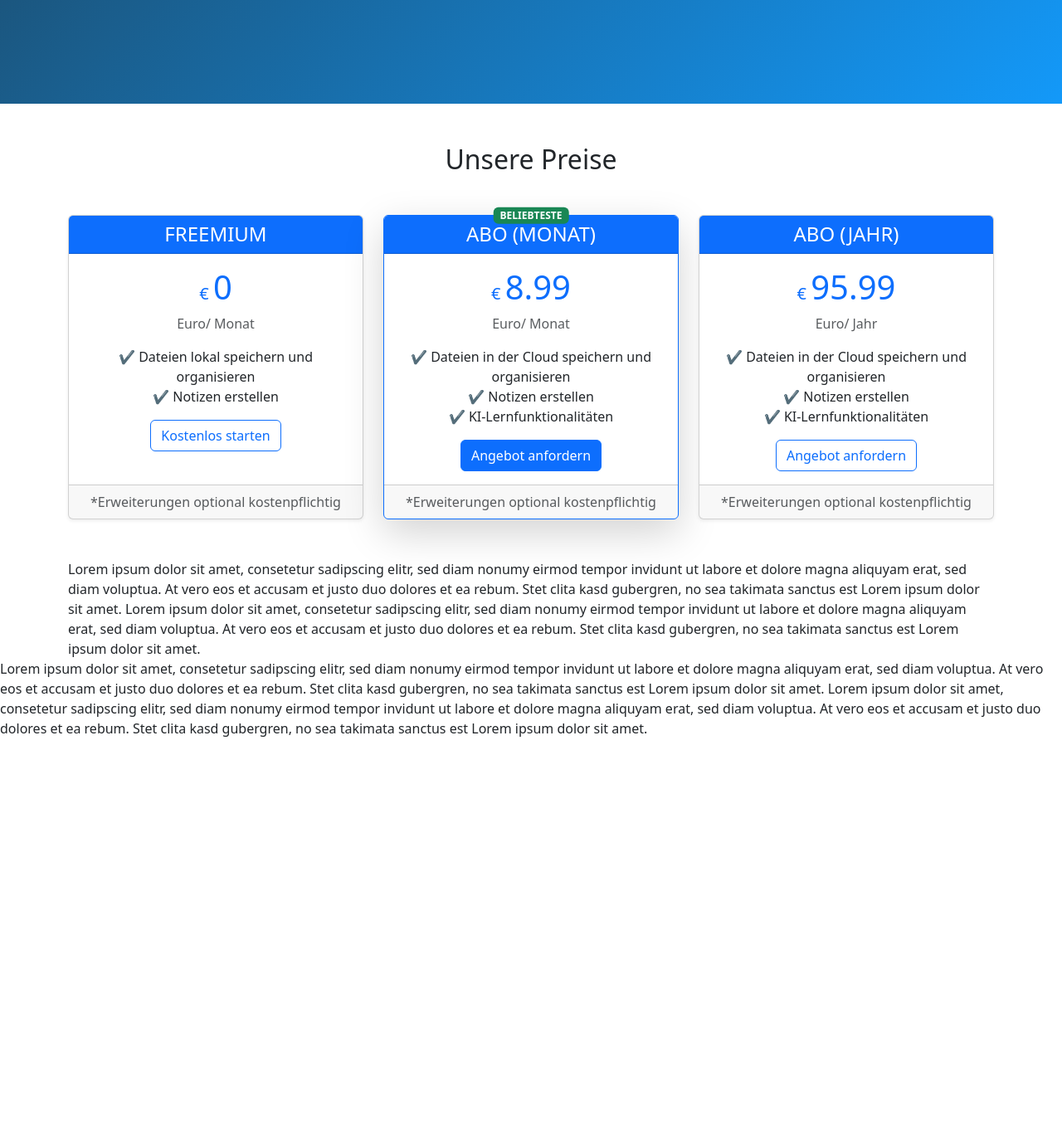
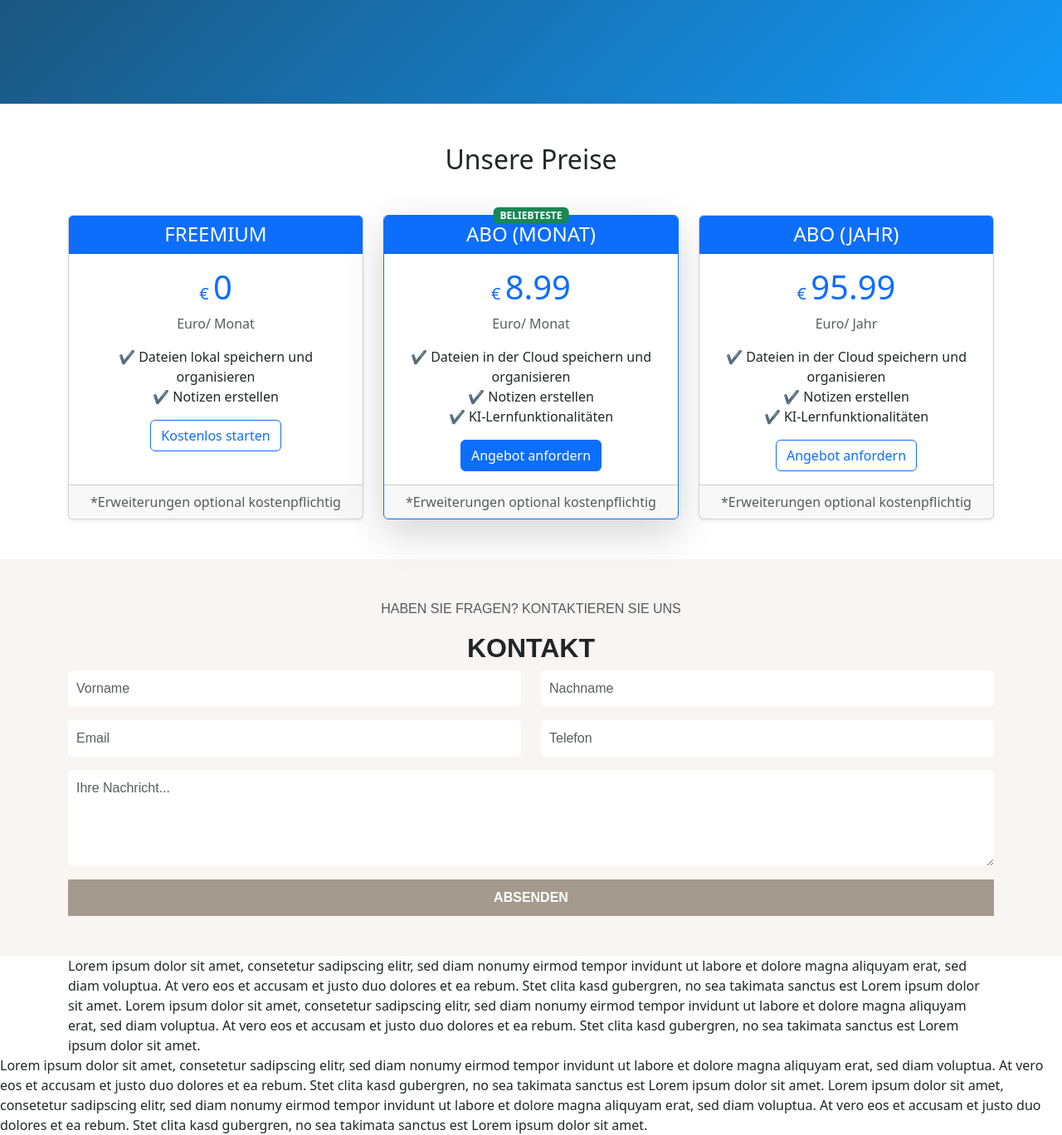
Before and after one commit to Quang-Anh-Nguyen-HWR/SmartNotes, a Flask app: page / in a window 1280 px wide; the page is wider, and only the part inside the window is pictured. Shown: the part 3359-4727 px from the top of that part at 83% size. Before the commit the page ends 4247 px from the top of that part, so only its background shows below. Run offline with Flask 3, Linux system fonts and the light colour scheme.

Commit message:
Kontakt hinfügen

```diff
--- a/static/css/styles.css
+++ b/static/css/styles.css
@@ -71,3 +71,41 @@ section {
 .carousel-control-next-icon {
     filter: invert(100%);
 }
+#Kontakt {
+  background: #f8f5f2;
+  font-family: Arial, sans-serif;
+}
+.kontakt-container {
+  max-width: 450px;
+  margin: auto;
+  background: #000;
+  padding: 30px;
+  border-radius: 10px;
+  color: white;
+}
+.kontakt-header {
+  text-align: center;
+  margin-bottom: 20px;
+}
+.kontakt-header h2 {
+  font-weight: bold;
+}
+.form-control {
+  background: white;
+  border: none;
+  padding: 10px;
+  border-radius: 5px;
+}
+.submit-btn {
+  background: #a49a8e;
+  border: none;
+  color: white;
+  padding: 10px;
+  width: 100%;
+  font-weight: bold;
+  cursor: pointer;
+  transition: background 0.3s ease;
+}
+.submit-btn:hover {
+  background: #8a8170;
+}
--- a/templates/base.html
+++ b/templates/base.html
@@ -33,8 +33,8 @@
                     <li class="nav-item"><a class="nav-link me-4" href="#Funktionen">Funktionen</a></li>
                     <li class="nav-item"><a class="nav-link me-4" href="#Unsere_Partner">Unsere Partner</a></li>
                     <li class="nav-item"><a class="nav-link me-4" href="#Rezensionen">Feedback</a></li>
-                    <li class="nav-item"><a class="nav-link me-4" href="#contact">Über Uns</a></li>
-                    <li class="nav-item"><a class="nav-link me-4" href="#contact">Feedback</a></li>
+                    <li class="nav-item"><a class="nav-link me-4" href="#Preise">Unsere Preise</a></li>
+                    <li class="nav-item"><a class="nav-link me-4" href="#Kontakt">Kontakt</a></li>
                 </ul>
             </div>
     </nav>
@@ -310,7 +310,7 @@
                 </div>
             </div>
 
-            <!-- E-Commerce Plan -->
+            <!-- ABO (JAHR) -->
             <div class="col">
                 <div class="card h-100 text-center shadow-sm">
                     <div class="card-header bg-primary text-white">
@@ -335,6 +335,40 @@
     </div>
 </section>
 
+<section id="Kontakt" class="section py-5">
+<div class="container">
+    <div class="text-center">
+        <p class="text-muted">HABEN SIE FRAGEN? KONTAKTIEREN SIE UNS</p>
+        <h2 class="fw-bold">KONTAKT</h2>
+    </div>
+    <div class="contact-container">
+        <form method="POST">
+            <div class="row mb-3">
+                <div class="col">
+                    <input type="text" name="first_name" class="form-control" placeholder="Vorname" required>
+                </div>
+                <div class="col">
+                    <input type="text" name="last_name" class="form-control" placeholder="Nachname" required>
+                </div>
+            </div>
+            <div class="row mb-3">
+                <div class="col">
+                    <input type="email" name="email" class="form-control" placeholder="Email" required>
+                </div>
+                <div class="col">
+                    <input type="text" name="phone" class="form-control" placeholder="Telefon">
+                </div>
+            </div>
+            <div class="mb-3">
+                <textarea name="message" class="form-control" rows="4" placeholder="Ihre Nachricht..." required></textarea>
+            </div>
+            <button type="submit" class="submit-btn">ABSENDEN</button>
+        </form>
+    </div>
+</div>
+</section>
+
+
     <div class = "container">
     Lorem ipsum dolor sit amet, consetetur sadipscing elitr, sed diam nonumy eirmod tempor invidunt ut labore et dolore magna aliquyam erat, sed diam voluptua. At vero eos et accusam et justo duo dolores et ea rebum. Stet clita kasd gubergren, no sea takimata sanctus est Lorem ipsum dolor sit amet. Lorem ipsum dolor sit amet, consetetur sadipscing elitr, sed diam nonumy eirmod tempor invidunt ut labore et dolore magna aliquyam erat, sed diam voluptua. At vero eos et accusam et justo duo dolores et ea rebum. Stet clita kasd gubergren, no sea takimata sanctus est Lorem ipsum dolor sit amet.
     </div>
```
